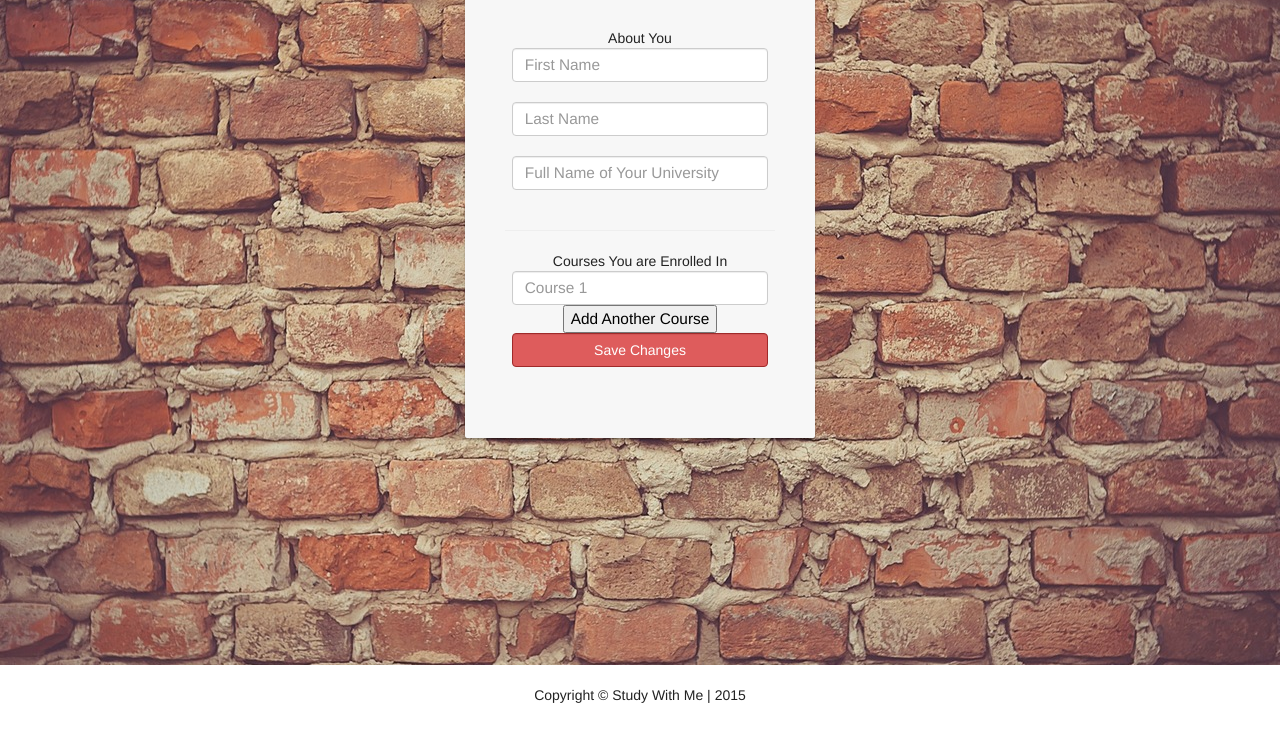
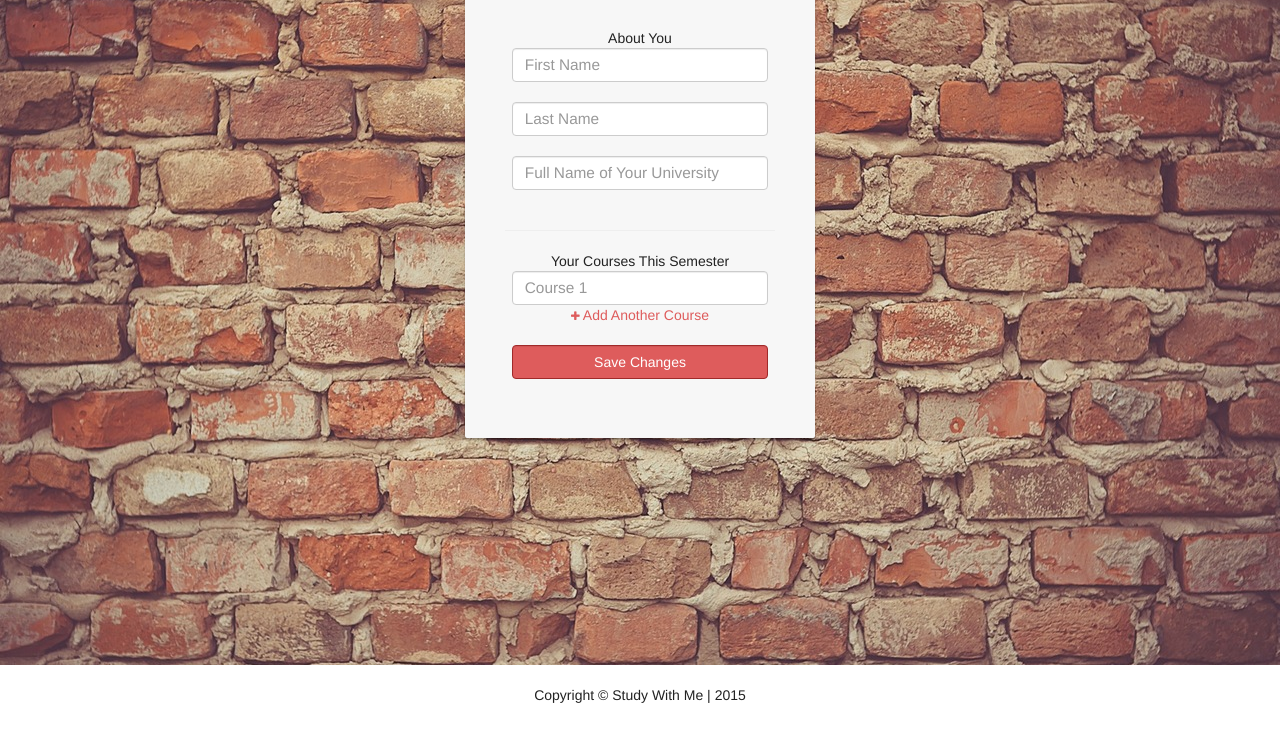
Before and after one commit to Michaelborsellino/StudyWithMe, a plain HTML site: page settings.html in a window 1280 px wide. Shown: the part 135-870 px from the top of the page. Drawn offline with Linux system fonts and the light colour scheme; a script that the page names is missing.

Commit message:
little fixes

```diff
--- a/css/settings.css
+++ b/css/settings.css
@@ -123,7 +123,9 @@ html, body {
 
 .addCourse {
   text-decoration: none;
+  color:#DE5C5C;
 }
+
 .darkGrey{
   color:#FFF;
 }
--- a/settings.html
+++ b/settings.html
@@ -67,11 +67,12 @@
             <form method="POST">
             <div id="dynamicInput">
             <hr>
-            Courses You are Enrolled In
+            Your Courses This Semester
             <br><input type="text" name="myInputs[]" placeholder="Course 1" class="form-control">
             </div>
-            <input type="button" value="Add Another Course" class="addCourse" onClick="addInput('dynamicInput');">
+            <a href="#!" class="addCourse" onClick="addInput('dynamicInput');"><i class="fa fa-plus" style="font-size: 11px"></i> Add Another Course</a>
             </form>
+            <br>
             <button type="button" onclick="validate()" class="btn btn-primary form-control">Save Changes</button>
             <br />
             <span style="clear:both;"></span>
```
